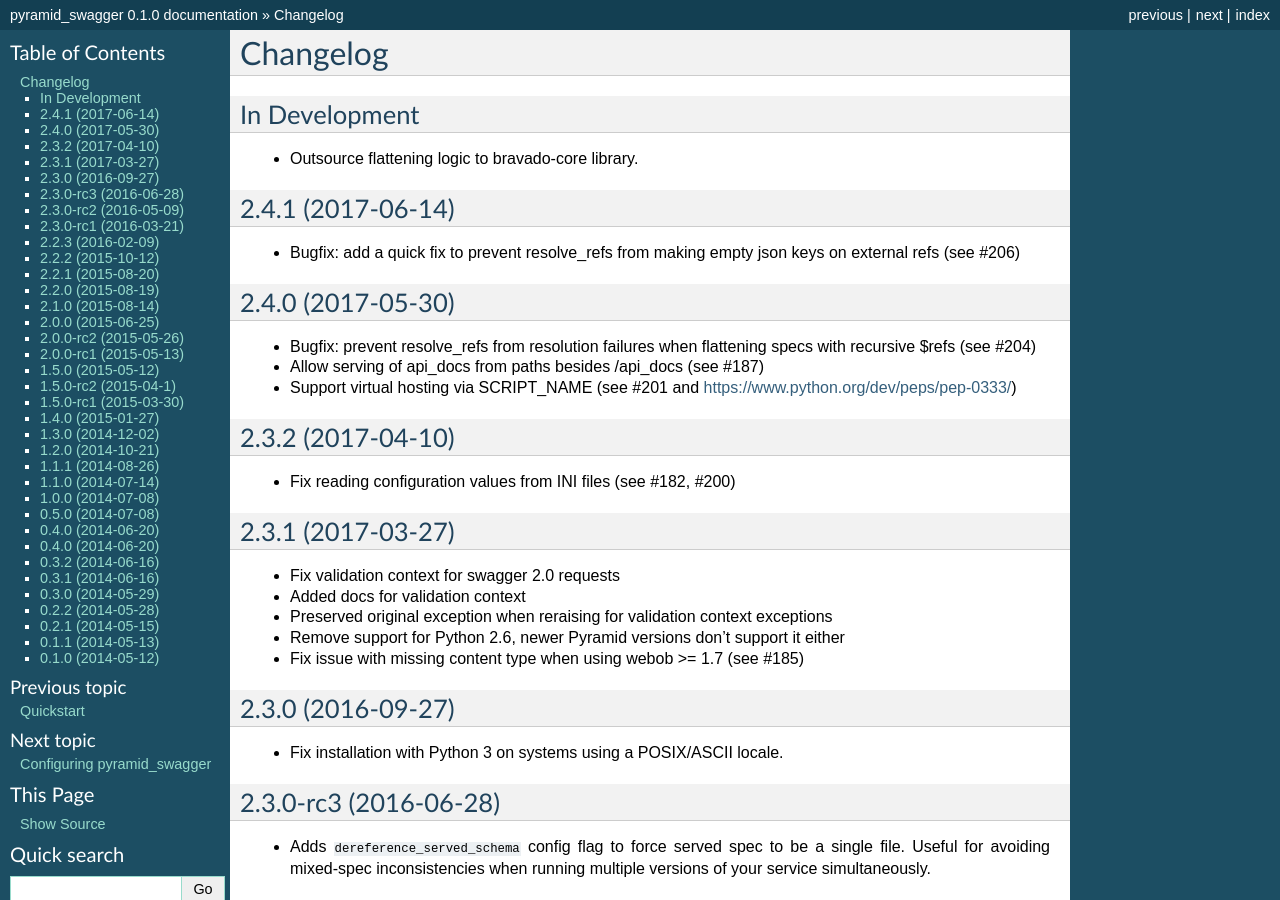
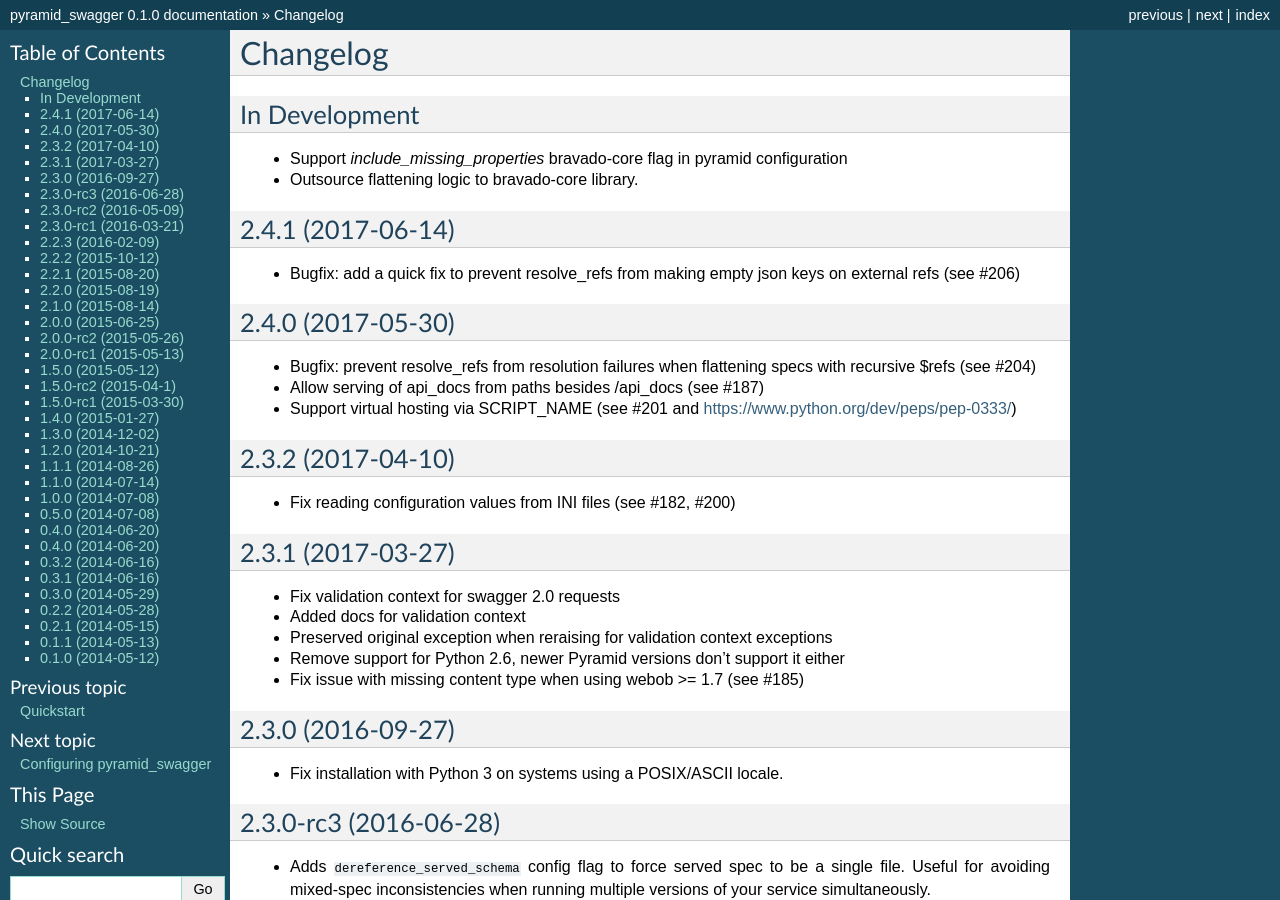
Before and after one commit to Yelp/pyramid_swagger, a Sphinx documentation site: the page built from docs/changelog.rst, in a window 1280 px wide and 900 px high. Built offline with Sphinx 7.4.7, drawn with Linux system fonts in a browser that asks for light colours.

Commit message:
Update changelog.rst

```diff
--- a/docs/changelog.rst
+++ b/docs/changelog.rst
@@ -3,6 +3,7 @@
 
 In Development
 ++++++++++++++++++++++++++
+* Support `include_missing_properties` bravado-core flag in pyramid configuration
 * Outsource flattening logic to bravado-core library.
 
 2.4.1 (2017-06-14)
```
